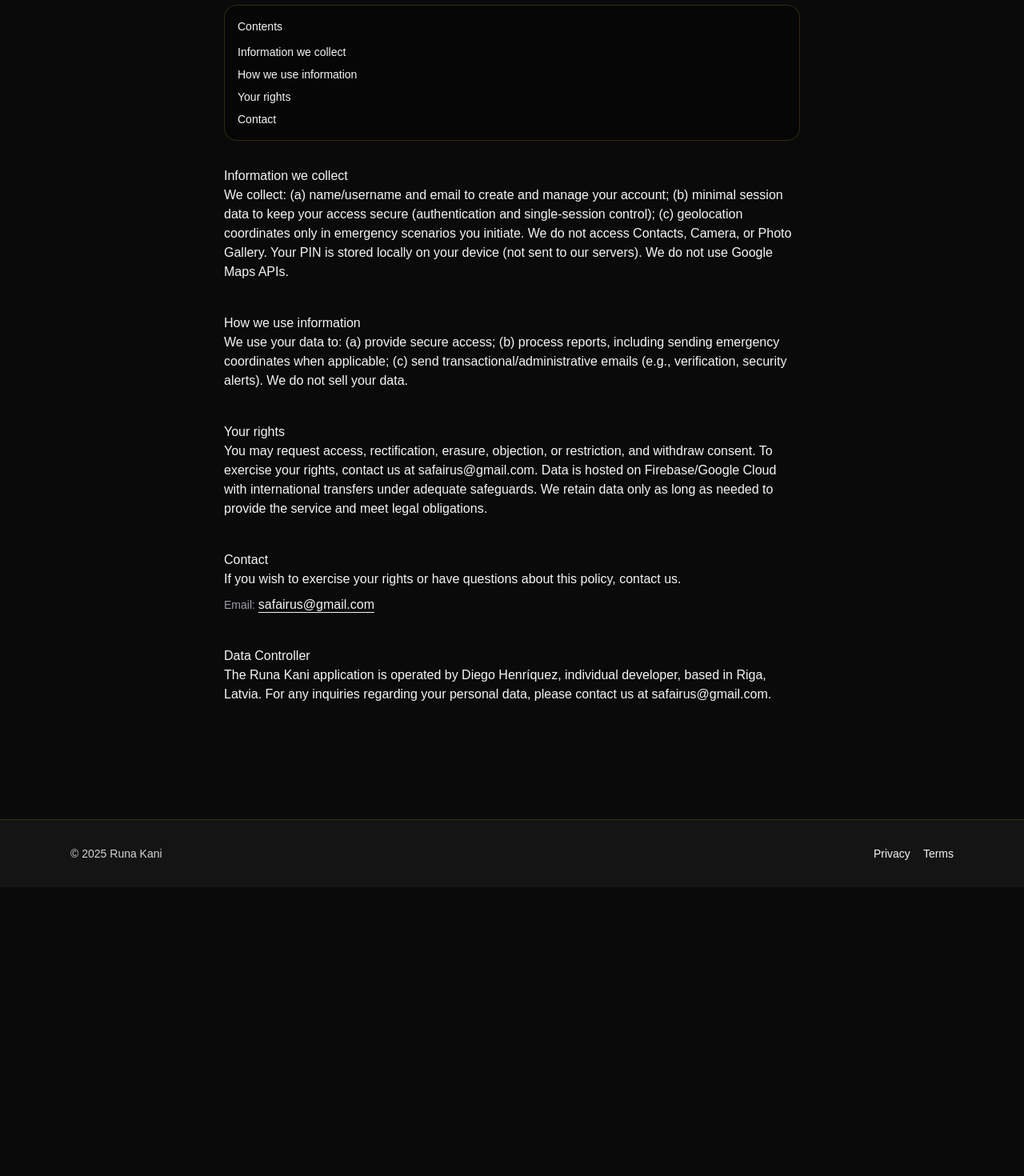
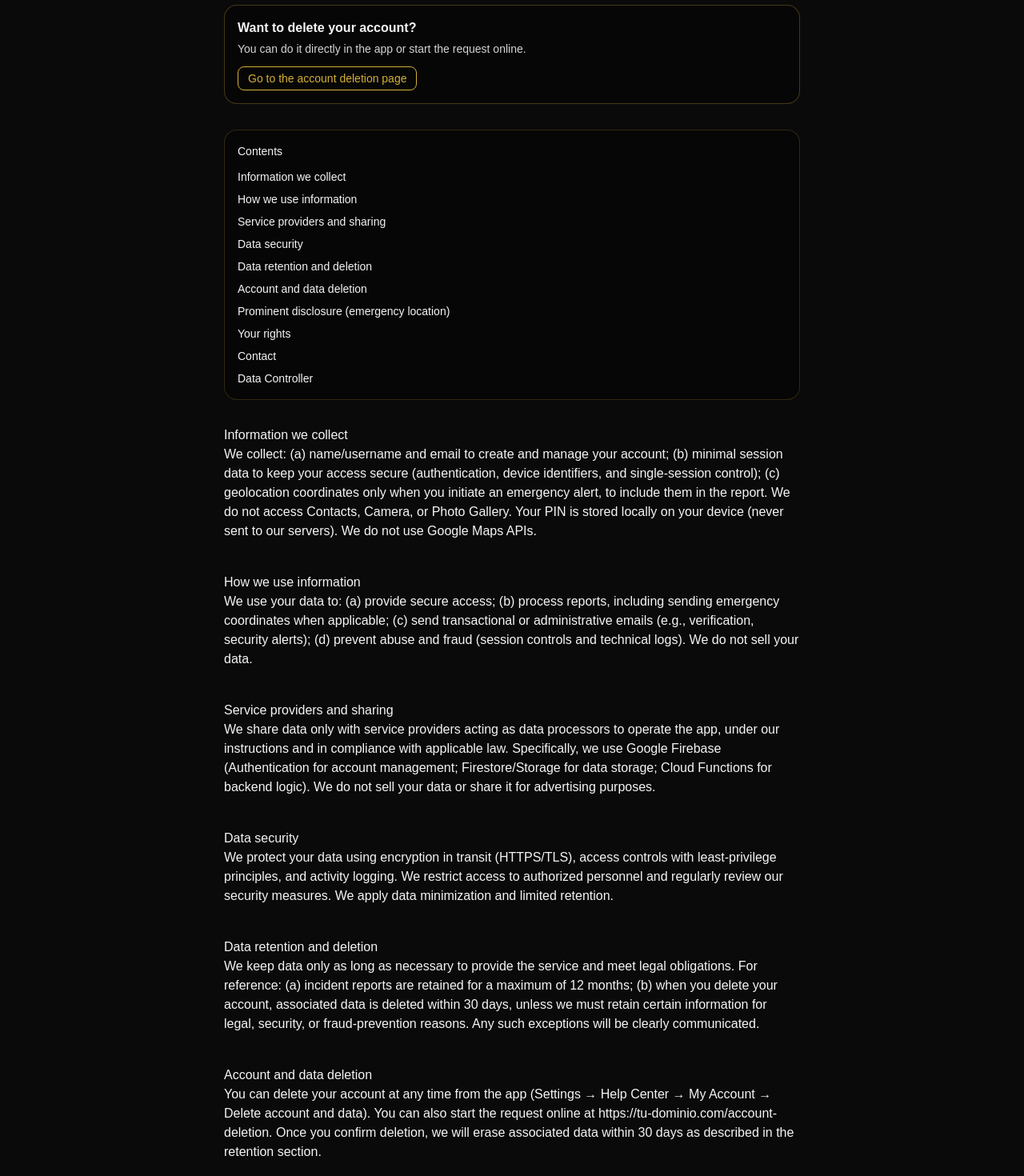
Before and after one commit to Diego5HZ/runa-kani-web, a Next.js app: page /en/privacy in a window 1280 px wide. Shown: the part 340-1810 px from the top of the page at 80% size. Before the commit the page ends 1449 px from the top, so only its background shows below. Built offline with nearby package versions, Linux system fonts and the light colour scheme.

Commit message:
feature: on PP added the account-deletion details and general refinement

```diff
--- a/app/[locale]/privacy/page.tsx
+++ b/app/[locale]/privacy/page.tsx
@@ -1,11 +1,10 @@
-// app/[locale]/privacy/page.tsx
 export const dynamic = 'force-static';
 export const dynamicParams = false;
 
 import Link from "next/link";
 import { getTranslations } from "next-intl/server";
 
-const LAST_UPDATED = "2025-08-25"; // 👈 cambia la fecha cuando actualices
+const LAST_UPDATED = "2025-08-25";
 
 export default async function PrivacyPage({
   params
@@ -16,11 +15,19 @@
   const t = await getTranslations({ locale, namespace: "privacy" });
 
   const sections = [
-    { id: "collect", title: t("collectTitle") },
-    { id: "use", title: t("useTitle") },
-    { id: "rights", title: t("rightsTitle") },
-    { id: "contact", title: t("contactTitle") }
+    { id: "collect",   title: t("collectTitle") },
+    { id: "use",       title: t("useTitle") },
+    { id: "providers", title: t("providersTitle") },
+    { id: "security",  title: t("securityTitle") },
+    { id: "retention", title: t("retentionTitle") },
+    { id: "deletion",  title: t("deletionTitle") },
+    { id: "location",  title: t("locationDisclosureTitle") },
+    { id: "rights",    title: t("rightsTitle") },
+    { id: "contact",   title: t("contactTitle") },
+    { id: "controller",title: t("controllerTitle") }
   ];
+
+  const accountDeletionUrl = `https://tu-dominio.com/account-deletion`;
 
   return (
     <article className="max-w-3xl mx-auto px-6 py-16">
@@ -35,7 +42,7 @@
         </ol>
       </nav>
 
-      {/* Título + última actualización */}
+      {/* Header */}
       <header className="mb-8">
         <h1 className="text-3xl font-semibold tracking-tight">{t("title")}</h1>
         <p className="mt-2 text-sm text-zinc-400">
@@ -44,7 +51,19 @@
         <p className="mt-4 text-zinc-200">{t("intro")}</p>
       </header>
 
-      {/* Tabla de contenidos */}
+      {/* Callout de eliminación */}
+      <div className="mb-8 rounded-2xl border border-rk-gold/30 bg-black/30 p-4">
+        <h2 className="text-base font-semibold">{t("ctaDeletionHelpTitle")}</h2>
+        <p className="mt-1 text-sm text-zinc-300">{t("ctaDeletionHelpText")}</p>
+        <Link
+          href={accountDeletionUrl}
+          className="inline-block mt-3 rounded-lg border border-rk-gold px-3 py-1 text-sm text-rk-gold hover:bg-rk-gold hover:text-black transition"
+        >
+          {t("ctaDeletionHelpLink")}
+        </Link>
+      </div>
+
+      {/* TOC */}
       <aside aria-label={t("toc")} className="mb-8 rounded-2xl border border-rk-gold/20 bg-black/30 p-4">
         <h2 className="text-sm font-medium mb-3">{t("toc")}</h2>
         <ul className="space-y-2 text-sm">
@@ -69,6 +88,31 @@
         <p>{t("useText")}</p>
       </section>
 
+      <section id="providers" className="prose prose-invert prose-zinc max-w-none mt-10">
+        <h2>{t("providersTitle")}</h2>
+        <p>{t("providersText")}</p>
+      </section>
+
+      <section id="security" className="prose prose-invert prose-zinc max-w-none mt-10">
+        <h2>{t("securityTitle")}</h2>
+        <p>{t("securityText")}</p>
+      </section>
+
+      <section id="retention" className="prose prose-invert prose-zinc max-w-none mt-10">
+        <h2>{t("retentionTitle")}</h2>
+        <p>{t("retentionText")}</p>
+      </section>
+
+      <section id="deletion" className="prose prose-invert prose-zinc max-w-none mt-10">
+        <h2>{t("deletionTitle")}</h2>
+        <p>{t("deletionText", { accountDeletionUrl })}</p>
+      </section>
+
+      <section id="location" className="prose prose-invert prose-zinc max-w-none mt-10">
+        <h2>{t("locationDisclosureTitle")}</h2>
+        <p>{t("locationDisclosureText")}</p>
+      </section>
+
       <section id="rights" className="prose prose-invert prose-zinc max-w-none mt-10">
         <h2>{t("rightsTitle")}</h2>
         <p>{t("rightsText")}</p>
@@ -89,7 +133,6 @@
         <h2>{t("controllerTitle")}</h2>
         <p>{t("controllerText")}</p>
       </section>
-
     </article>
   );
 }
--- a/messages/en.json
+++ b/messages/en.json
@@ -29,24 +29,52 @@
     "button": "Download app"
   },
 
-  "privacy": {
+"privacy": {
     "title": "Privacy Policy",
-    "intro": "At Runa Kani, we value your privacy. This policy explains what we collect, why we collect it, and your rights under the EU GDPR and Peru’s Law No. 29733.",
+    "intro": "At Runa Kani, we value your privacy. This policy explains what data we collect, why we collect it, and your rights under the EU GDPR and Peru’s Law No. 29733.",
+
     "collectTitle": "Information we collect",
-    "collectText": "We collect: (a) name/username and email to create and manage your account; (b) minimal session data to keep your access secure (authentication and single‑session control); (c) geolocation coordinates only in emergency scenarios you initiate. We do not access Contacts, Camera, or Photo Gallery. Your PIN is stored locally on your device (not sent to our servers). We do not use Google Maps APIs.",
+    "collectText": "We collect: (a) name/username and email to create and manage your account; (b) minimal session data to keep your access secure (authentication, device identifiers, and single-session control); (c) geolocation coordinates only when you initiate an emergency alert, to include them in the report. We do not access Contacts, Camera, or Photo Gallery. Your PIN is stored locally on your device (never sent to our servers). We do not use Google Maps APIs.",
+
     "useTitle": "How we use information",
-    "useText": "We use your data to: (a) provide secure access; (b) process reports, including sending emergency coordinates when applicable; (c) send transactional/administrative emails (e.g., verification, security alerts). We do not sell your data.",
+    "useText": "We use your data to: (a) provide secure access; (b) process reports, including sending emergency coordinates when applicable; (c) send transactional or administrative emails (e.g., verification, security alerts); (d) prevent abuse and fraud (session controls and technical logs). We do not sell your data.",
+
+    "providersTitle": "Service providers and sharing",
+    "providersText": "We share data only with service providers acting as data processors to operate the app, under our instructions and in compliance with applicable law. Specifically, we use Google Firebase (Authentication for account management; Firestore/Storage for data storage; Cloud Functions for backend logic). We do not sell your data or share it for advertising purposes.",
+
+    "securityTitle": "Data security",
+    "securityText": "We protect your data using encryption in transit (HTTPS/TLS), access controls with least-privilege principles, and activity logging. We restrict access to authorized personnel and regularly review our security measures. We apply data minimization and limited retention.",
+
+    "retentionTitle": "Data retention and deletion",
+    "retentionText": "We keep data only as long as necessary to provide the service and meet legal obligations. For reference: (a) incident reports are retained for a maximum of 12 months; (b) when you delete your account, associated data is deleted within 30 days, unless we must retain certain information for legal, security, or fraud-prevention reasons. Any such exceptions will be clearly communicated.",
+
+    "deletionTitle": "Account and data deletion",
+    "deletionText": "You can delete your account at any time from the app (Settings → Help Center → My Account → Delete account and data). You can also start the request online at {accountDeletionUrl}. Once you confirm deletion, we will erase associated data within 30 days as described in the retention section.",
+    "@deletionText": {
+      "placeholders": {
+        "accountDeletionUrl": { "type": "String" }
+      }
+    },
+
+    "locationDisclosureTitle": "Prominent disclosure (emergency location)",
+    "locationDisclosureText": "Runa Kani collects your location only when you initiate an emergency alert, in order to include the coordinates in your report. We do not access your location in the background or outside that scenario. You may deny permission at any time in your system settings.",
+
     "rightsTitle": "Your rights",
-    "rightsText": "You may request access, rectification, erasure, objection, or restriction, and withdraw consent. To exercise your rights, contact us at safairus@gmail.com. Data is hosted on Firebase/Google Cloud with international transfers under adequate safeguards. We retain data only as long as needed to provide the service and meet legal obligations.",
+    "rightsText": "You may request access, rectification, erasure, objection, restriction of processing, and withdraw consent at any time. To exercise your rights, contact us at safairus@gmail.com. Data is hosted on Firebase/Google Cloud with international transfers under adequate safeguards.",
+
     "toc": "Contents",
     "updatedOn": "Last updated:",
     "contactTitle": "Contact",
-    "contactText": "If you wish to exercise your rights or have questions about this policy, contact us.",
+    "contactText": "If you wish to exercise your rights or have questions about this policy, please contact us.",
     "contactEmailLabel": "Email:",
     "contactEmail": "safairus@gmail.com",
+
     "controllerTitle": "Data Controller",
-    "controllerText": "The Runa Kani application is operated by Diego Henríquez, individual developer, based in Riga, Latvia. For any inquiries regarding your personal data, please contact us at safairus@gmail.com."
+    "controllerText": "The Runa Kani application is operated by Diego Henríquez, individual developer, based in Riga, Latvia. For any inquiries regarding your personal data, please contact us at safairus@gmail.com.",
 
+    "ctaDeletionHelpTitle": "Want to delete your account?",
+    "ctaDeletionHelpText": "You can do it directly in the app or start the request online.",
+    "ctaDeletionHelpLink": "Go to the account deletion page"
   },
 
   "terms": {
@@ -60,5 +88,12 @@
     "liabilityText": "The service is provided “as is.” We do not guarantee uninterrupted availability. We are not liable for indirect or consequential damages. Latvian (EU) law applies, and for users in Peru, Law No. 29733 also applies. Where legal frameworks conflict, the most protective provision for the user shall prevail.",
     "toc": "Contents",
     "updatedOn": "Last updated:"
-  }
+  },
+
+  "title": "Account and Data Deletion",
+  "intro": "You can request deletion of your Runa Kani account at any time. Follow these steps in the app:",
+  "step1": "Open Settings → Help Center → My Account.",
+  "step2": "Select “Delete account and data”.",
+  "step3": "Confirm your password to finalize deletion.",
+  "note": "Alternatively, you can request deletion online from this page. Data is erased within 30 days, except where retention is required for legal, security, or fraud-prevention reasons."
 }
--- a/messages/es.json
+++ b/messages/es.json
@@ -29,15 +29,38 @@
     "button": "Descargar app"
   },
 
-  "privacy": {
+"privacy": {
     "title": "Política de Privacidad",
     "intro": "En Runa Kani valoramos tu privacidad. Esta política explica qué datos recopilamos, con qué finalidad y qué derechos tienes conforme al GDPR (UE) y la Ley N° 29733 (Perú).",
     "collectTitle": "Información que recopilamos",
-    "collectText": "Recopilamos: (a) nombre/username y correo electrónico para crear y gestionar tu cuenta; (b) datos mínimos de sesión para mantener tu acceso seguro (autenticación y control de sesión única); (c) coordenadas de geolocalización solo en escenarios de emergencia que tú inicias. No accedemos a Contactos, Cámara ni Galería. El PIN se guarda localmente en tu dispositivo (no se envía a nuestros servidores). No usamos Google Maps APIs.",
+    "collectText": "Recopilamos: (a) nombre/username y correo electrónico para crear y gestionar tu cuenta; (b) datos mínimos de sesión para mantener tu acceso seguro (autenticación y control de sesión única, incluyendo identificadores de dispositivo y tokens); (c) coordenadas de geolocalización únicamente cuando tú inicias una alerta de emergencia, con el fin de incluirlas en el reporte. No accedemos a Contactos, Cámara ni Galería. El PIN se guarda localmente en tu dispositivo (no se envía a nuestros servidores). No usamos Google Maps APIs.",
+
     "useTitle": "Uso de la información",
-    "useText": "Usamos tus datos para: (a) permitir tu acceso seguro; (b) procesar reportes, incluyendo el envío de coordenadas de emergencia cuando proceda; (c) enviarte correos transaccionales o administrativos (p. ej., verificación, alertas de seguridad). No vendemos tus datos.",
+    "useText": "Usamos tus datos para: (a) permitir el acceso seguro; (b) procesar reportes, incluyendo el envío de coordenadas de emergencia cuando proceda; (c) enviarte correos transaccionales o administrativos (por ejemplo, verificación y alertas de seguridad); (d) prevenir abuso y fraude (controles de sesión y registros técnicos). No vendemos tus datos.",
+
+    "providersTitle": "Proveedores y compartición",
+    "providersText": "Compartimos datos únicamente con proveedores que actúan como encargados del tratamiento para operar la app, siguiendo nuestras instrucciones y la normativa aplicable. En particular, utilizamos Google Firebase (Authentication para gestión de cuentas; Firestore/Storage para almacenamiento; Cloud Functions para lógica de backend). No vendemos tus datos ni los compartimos con fines publicitarios.",
+
+    "securityTitle": "Seguridad de la información",
+    "securityText": "Protegemos tus datos aplicando cifrado en tránsito (HTTPS/TLS), controles de acceso con privilegios mínimos y registros de actividad. Limitamos el acceso a personal autorizado y revisamos periódicamente nuestras medidas de seguridad. Aplicamos minimización de datos y retención limitada.",
+
+    "retentionTitle": "Conservación y eliminación",
+    "retentionText": "Conservamos los datos únicamente el tiempo necesario para prestar el servicio y cumplir obligaciones legales. Como referencia: (a) los reportes de incidencias se conservan como máximo 12 meses; (b) al eliminar tu cuenta, borramos los datos asociados en un plazo máximo de 30 días, salvo que debamos conservar cierta información por motivos legales, de seguridad o prevención de fraude. Informaremos claramente las excepciones cuando apliquen.",
+
+    "deletionTitle": "Eliminación de cuenta y datos",
+    "deletionText": "Puedes eliminar tu cuenta en cualquier momento desde la app (Ajustes → Centro de ayuda → Mi cuenta → Eliminar cuenta y datos). También puedes iniciar la solicitud desde la web en {accountDeletionUrl}. Al eliminar tu cuenta, iniciaremos el borrado en ≤30 días según se indica en la sección de conservación.",
+    "@deletionText": {
+      "placeholders": {
+        "accountDeletionUrl": { "type": "String" }
+      }
+    },
+
+    "locationDisclosureTitle": "Divulgación destacada (ubicación de emergencia)",
+    "locationDisclosureText": "Runa Kani recopila tu ubicación únicamente cuando tú inicias una alerta de emergencia para incluir las coordenadas en el reporte. No accedemos a tu ubicación en segundo plano ni fuera de ese escenario. Puedes denegar el permiso en cualquier momento desde los ajustes del sistema.",
+
     "rightsTitle": "Tus derechos",
-    "rightsText": "Puedes solicitar acceso, rectificación, eliminación, oposición o limitación del tratamiento, así como retirar tu consentimiento. Para ejercer tus derechos, contáctanos en safairus@gmail.com. Los datos se alojan en servicios de Firebase/Google Cloud con transferencias internacionales bajo garantías adecuadas. Conservamos la información el tiempo necesario para prestar el servicio y cumplir obligaciones legales.",
+    "rightsText": "Puedes solicitar acceso, rectificación, eliminación, oposición o limitación del tratamiento, así como retirar tu consentimiento. Para ejercer tus derechos, contáctanos en safairus@gmail.com. Los datos se alojan en servicios de Firebase/Google Cloud con transferencias internacionales bajo garantías adecuadas.",
+
     "toc": "Contenido",
     "updatedOn": "Última actualización:",
     "contactTitle": "Contacto",
@@ -45,7 +68,11 @@
     "contactEmailLabel": "Email:",
     "contactEmail": "safairus@gmail.com",
     "controllerTitle": "Responsable del tratamiento",
-    "controllerText": "La aplicación Runa Kani es operada por Diego Henríquez, persona natural, con domicilio en Riga, Letonia. Para cualquier consulta sobre tus datos personales, escríbenos a safairus@gmail.com."
+    "controllerText": "La aplicación Runa Kani es operada por Diego Henríquez, persona natural, con domicilio en Riga, Letonia. Para cualquier consulta sobre tus datos personales, escríbenos a safairus@gmail.com",
+
+    "ctaDeletionHelpTitle": "¿Quieres eliminar tu cuenta?",
+    "ctaDeletionHelpText": "Puedes hacerlo desde la app o iniciar la solicitud en la web.",
+    "ctaDeletionHelpLink": "Ir a la página de eliminación de cuenta"
   },
 
   "terms": {
@@ -59,6 +86,12 @@
     "liabilityText": "El servicio se ofrece \"tal cual\". No garantizamos disponibilidad ininterrumpida. No nos hacemos responsables por daños indirectos o derivados. Se aplica la legislación de Letonia (UE) y, para usuarios en Perú, también la Ley N° 29733. En caso de conflicto normativo, se aplicará la disposición más protectora para el usuario.",
     "toc": "Contenido",
     "updatedOn": "Última actualización:"
-  }
+  },
 
+  "title": "Eliminación de cuenta y datos",
+  "intro": "Puedes solicitar la eliminación de tu cuenta de Runa Kani en cualquier momento. Sigue estos pasos dentro de la aplicación:",
+  "step1": "Abre Ajustes → Centro de ayuda → Mi cuenta.",
+  "step2": "Selecciona «Eliminar cuenta y datos».",
+  "step3": "Confirma tu contraseña para finalizar el proceso.",
+  "note": "También puedes iniciar la solicitud de eliminación desde esta página web. Los datos asociados se borran en un plazo máximo de 30 días, salvo que debamos conservar cierta información por motivos legales, de seguridad o prevención de fraude."
 }
```
Also changed, not shown: app/[locale]/account-deletion/page.tsx (added, +30 -0 lines).
